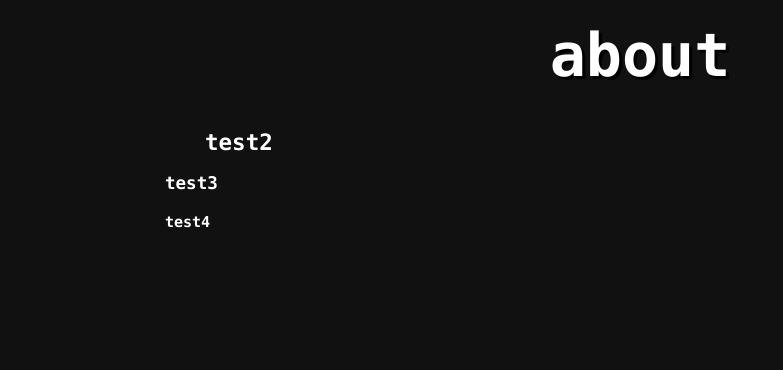
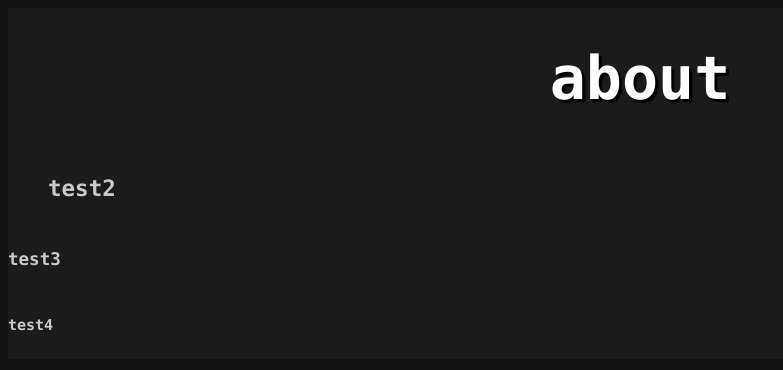
Before and after one commit to deomorxsy/deomorxsy.github.io, a Jekyll site: the page built from about.md, in a window 1280 px wide. Shown: the top 370 px of the page, without its empty margins (0-783 px from the left). Built offline with Jekyll 4.4.1, drawn with Linux system fonts in a browser that asks for light colours.

Commit message:
viewport_test17

```diff
--- a/assets/default.css
+++ b/assets/default.css
@@ -5,13 +5,31 @@ html {
 	color: white;
 }
 
-
+/*
 body {
 	width: 950px;
 	margin: 0 auto;
 	background-color: #111; /*#00a86b */
 	/*padding: 0 20px 20px 20px;*/
-	/*border: 5px solid #00a86b;*/
+	/*border: 5px solid #00a86b;
+}
+
+*/
+
+/* test */
+body {
+  color: #c9cacc;
+  background-color: #1b1b1b;
+  font-size: 15px;
+  font-family: "Menlo", monospace;
+  font-weight: 400;
+  line-height: 1.725;
+  text-rendering: geometricPrecision;
+  min-height: 100%;
+  display: flex;
+  flex-direction: column;
+  -moz-osx-font-smoothing: grayscale;
+  -webkit-font-smoothing: antialiased;
 }
 
 h1 {
```
Also changed, not shown: 1 other file.
